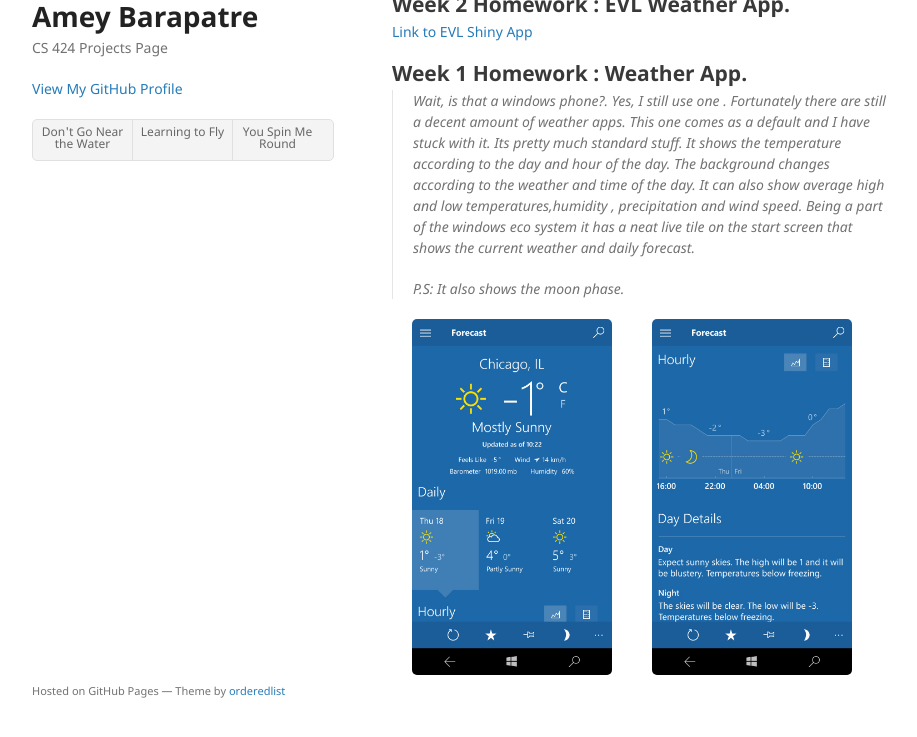
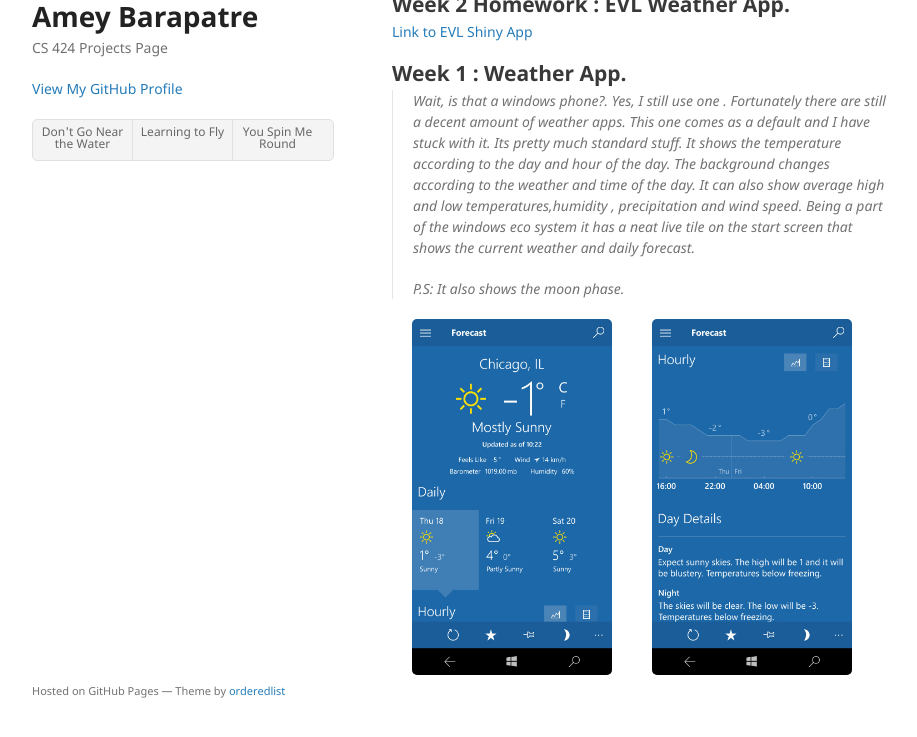
Before and after one commit to ameybarapatre/ameybarapatre.github.io, a Jekyll site: the page built from index.md, in a window 1280 px wide and 1102 px high, cut to the strip 332-1069 px from the top of the window. Shown: the whole strip, without its empty margins (178-1095 px from the left). Built offline with Jekyll 4.4.1, drawn with Linux system fonts in a browser that asks for light colours; our own code applies the rules of GitHub Pages for plain Markdown files.

Commit message:
Changed Defaults

```diff
--- a/index.md
+++ b/index.md
@@ -10,7 +10,7 @@
 [Link to EVL Shiny App](https://ameybarapatre.shinyapps.io/evlWeatherForR/)
 
 
-## [](#header-2) Week 1 Homework : Weather App.
+## [](#header-2) Week 1 : Weather App.
 
 > Wait, is that a windows phone?. Yes, I still use one . Fortunately there are still a decent amount of weather apps.
 > This one comes as a default and I have stuck with it. Its pretty much standard stuff.
```
